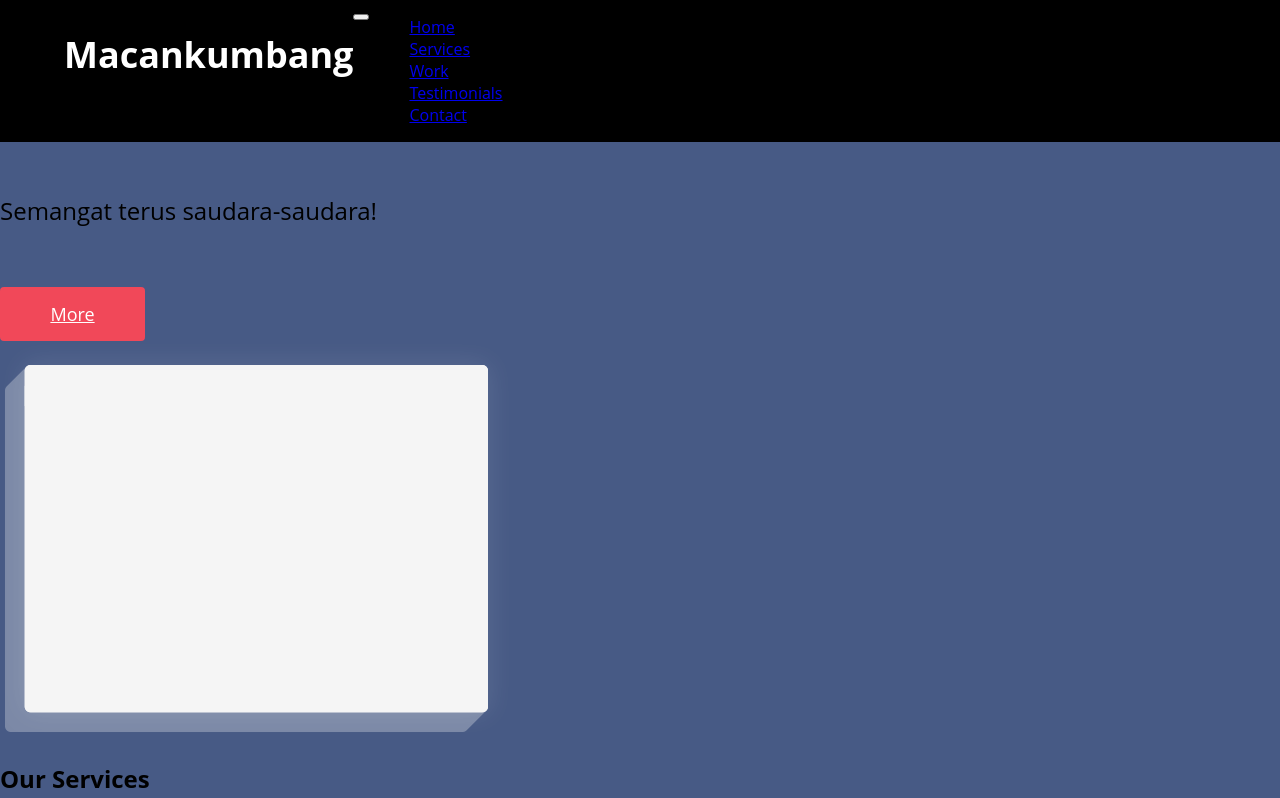
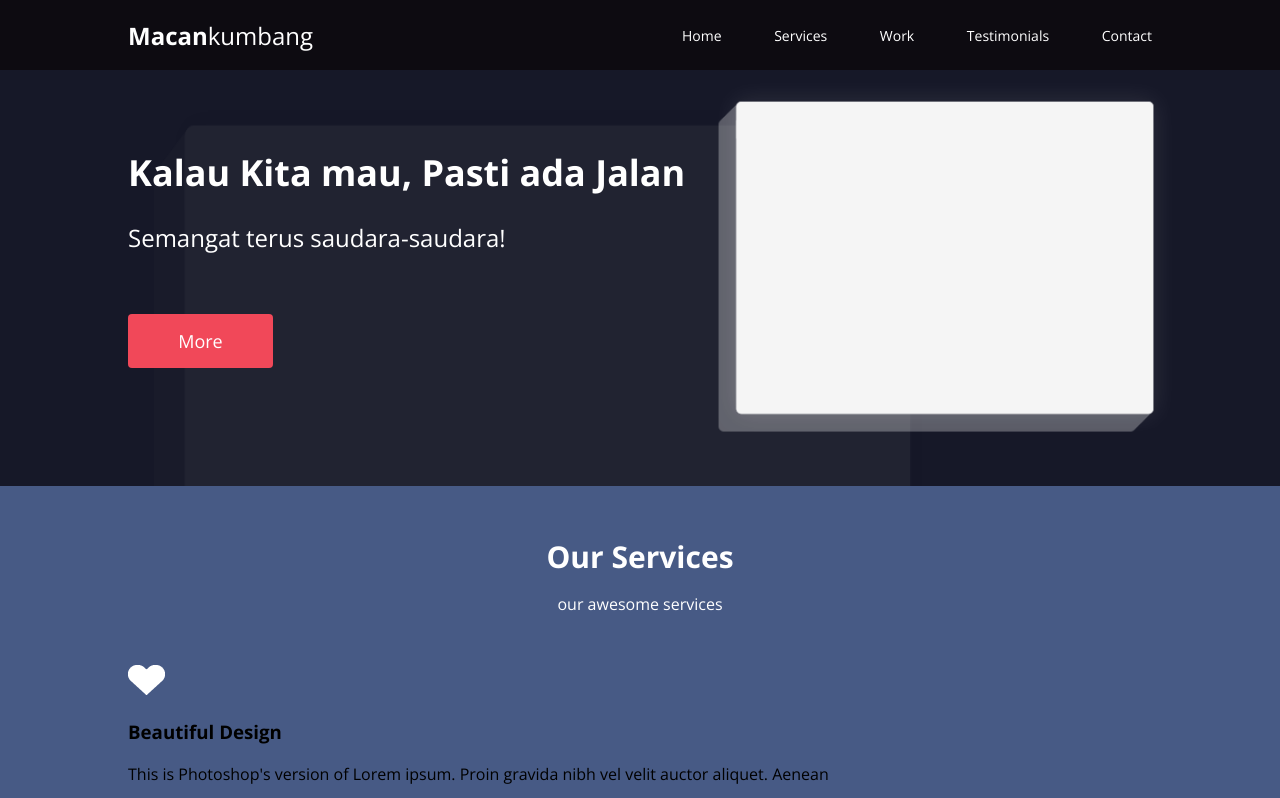
Before and after one commit to igor06brw/weekly-webdev-challenge-5, a website: page index.html in a window 1280 px wide. Shown: the top 798 px of the page. Drawn offline with nearby package versions, Linux system fonts and the light colour scheme.

Commit message:
Finish nav & header
Finish nav & header, wip main.

```diff
--- a/app/styles/main.scss
+++ b/app/styles/main.scss
@@ -2,38 +2,66 @@ body {
     font-family: 'Open Sans',sans-serif;
     background-color: #475a85;
     margin: 0;
-}
     .header {
         display: flex;
         align-items: center;
         justify-content: center;
         flex-wrap: wrap;
         background-color: #161828;
-    background-image: url(./dist/img/bg_img_slider.png);
+        background-image: url(/dist/img/bg_img_slider.png);
         background-repeat: no-repeat;
         background-position: 30% 110px;
         background-size: 60% 100%;
-    padding: 80px 10% 0;
-    width: 80%;
-}
+        padding: 80px 10% 50px;
+
         .nav {
             position: fixed;
             top: 0;
             left: 0;
-    z-index: 2px;
-    background-color: #000;
-    width: 90%;
-    padding: 0 5%;
+            z-index: 2;
+            background-color: #0d0b11;
+            height: 70px;
+            width: 80%;
+            padding: 0 10%;
             display:flex;
-}
-
+            align-items: center;
+            justify-content: space-between;
             .nav__logo {
                 text-decoration: none;
                 color: #fff;
                 font-size: 24px;
 
+                .bold {
+                    font-weight: 700;
                 }
+            }
+            .toggle-menu {
+                display:none;
+            }
+            .nav__list {
+                list-style: none;
+                font-size: 14px;
+                display:flex;
+                justify-content: space-between;
+                padding: 0;
+                margin: 0;
+                width: 470px;
 
+                li {
+                    display: list-item;
+                    text-align: -webkit-match-parent;
+
+                    a {
+                        color: #fff;
+                        text-decoration: none;
+                        transition: .2s;
+                        &:focus, &:hover {
+                            color: lightslategray;
+                            }
+                    }
+                }
+            }
+        }
         .header__content {
             display: flex;
             justify-content: flex-start;
@@ -42,23 +70,27 @@ body {
             width: 55%;
             color: #fff;
             min-height : 100px;
-}
+
             .header__title {
                 font-size: 36px;
                 padding: 0;
                 margin: 0;
             }
+
             .header__desc {
                 font-size: 24px;
                 padding: 0;
                 margin: 24px 0 60px;
             }
+
             .link-more {
                 font-size: 18px;
                 width: 145px;
                 height: 54px;
             }
+        }
         .button-red {
+            text-decoration: none;
             text-align: center;
             cursor: pointer;
             color: #fff;
@@ -70,4 +102,40 @@ body {
             align-items: center;
             transition: .2s;
             font-family: 'Open Sans',sans-serif;
+
+            &:hover, &:focus {
+                background-color: palevioletred;
             }
+        }
+        .header__image {
+            width: 45%;
+            display: flex;
+            align-items: center;
+            justify-content: flex-end;
+            transform: translateX(5%);
+
+            img {
+                width: 100%;
+                height: auto;
+            }
+        }
+    }
+    .main {
+        .article {
+            padding: 50px 10% 80px;
+            .article__header {
+                color: #fff;
+                text-align: center;
+                margin-bottom: 50px;
+                .article__title {
+                    font-size: 30px;
+                    margin: 0 0 5px;
+                }
+            }
+        }
+
+
+
+
+    }
+}
--- a/index.html
+++ b/index.html
@@ -5,13 +5,13 @@
     <meta name="viewport" content="width=device-width, initial-scale=1.0">
     <meta http-equiv="X-UA-Compatible" content="ie=edge">
     <title>Macankumbang</title>
+    <link href="https://fonts.googleapis.com/css?family=Open+Sans:400,700" rel="stylesheet">
     <link rel="stylesheet" href="dist/main.css">
 </head>
 <body>
-    <header>
+    <header class="header">
             <nav class="nav" id="nav">
-                <a class="nav__logo" href="#"><h1>Macankumbang</h1></a>
-                <div class="nav__mobile">
+                <a class="nav__logo" href="#"><span class="bold">Macan</span>kumbang</a>
                 <button class="toggle-menu" id="toggle-menu">
                    <span class="toggle__span-container">
                        <span class="toggle__span"></span>
@@ -19,8 +19,6 @@
                           <span class="toggle__span"></span>
                     </span>
                 </button>
-                </div>
-                <div class="nav__desktop">
                 <ul class="nav__list" id="menu">
                     <li><a href="#home" class="nav__linkk">Home</a></li>
                     <li><a href="#services" class="nav__link">Services</a></li>
@@ -28,22 +26,21 @@
                     <li><a href="#testimonials" class="nav__link">Testimonials</a></li>
                      <li><a href="#contact" class="nav__link">Contact</a></li>
                 </ul>
-                 </div>
             </nav>
-            <div class="header__title">
-                <h1 class="header__heading">Kalau Kita mau, Pasti ada Jalan</h1>
+            <div class="header__content">
+                <h1 class="header__title">Kalau Kita mau, Pasti ada Jalan</h1>
                 <p class="header__desc">Semangat terus saudara-saudara!</p>
                 <a href="#" class="link-more button-red">More</a>
             </div>
             <div class="header__image">
-                <img src="img/img_slider.png" alt="" class="header__img">
+                <img src="dist/img/img_slider.png" alt="" class="header__img">
             </div>
     </header>
     <main class="main">
         <article class="article article-services">
             <header class="article__header">
-                <h2 class="article__heading">Our Services</h2>
-                <p class="article__sub-heading">our awesome services</p>
+                <h2 class="article__title">Our Services</h2>
+                <p class="article__desc">our awesome services</p>
             </header>
             <section class="section-services">
                 <div class="image-container"><img src="img/heart.png" alt="#"></div>
```
Also changed, not shown: dist/main.css. Lines whose indentation alone changed are shown as unchanged.
